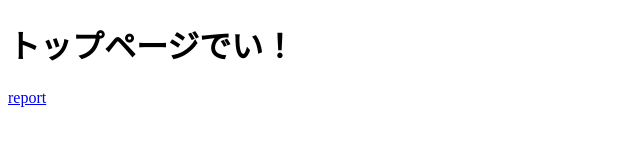
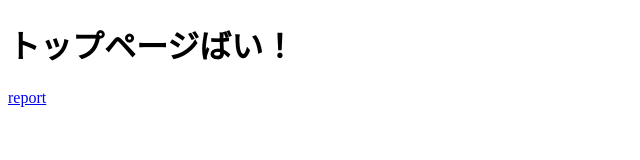
Before and after one commit to Fukigen-na-Kijitora/Fukigen-na-Kijitora, a website: page index.html in a window 1280 px wide. Shown: the full height of the page, 0-640 px from the left. Drawn offline with Linux system fonts and the light colour scheme.

Commit message:
トップページの変更
ですたいをですばいに修正した

```diff
--- a/index.html
+++ b/index.html
@@ -8,7 +8,7 @@
 </head>
 
 <body>
-    <h1 id="top_message">トップページでい！</h1>
+    <h1 id="top_message">トップページばい！</h1>
     <a href="./e2e/cypress/support/index.js">report</a>
 </body>
 
```
